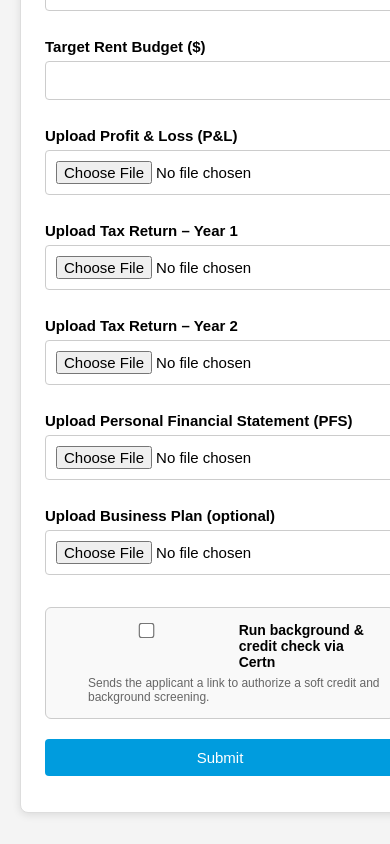
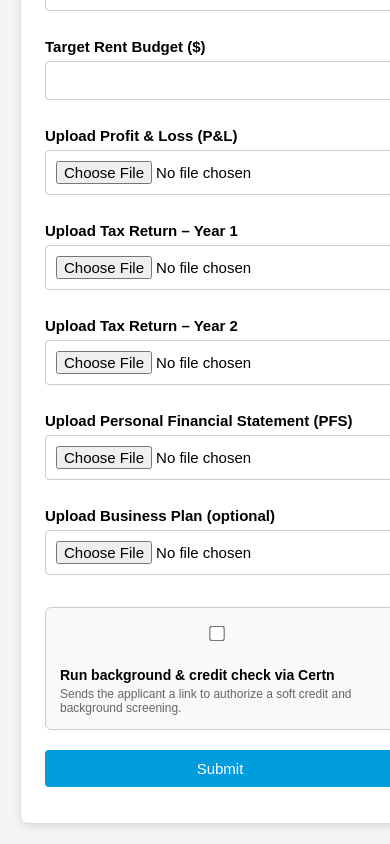
Before and after one commit to Adeptwell/TenantScore, a plain HTML site: page static/index.html in a window 390 px wide. Shown: the part 1357-2201 px from the top of the page. Drawn offline with Linux system fonts and the light colour scheme.

Commit message:
Update index.html to mobile and desktop optimized version

```diff
--- a/static/index.html
+++ b/static/index.html
@@ -80,23 +80,27 @@
     }
     .checkbox-row {
       display: flex;
+      flex-wrap: wrap;
       align-items: flex-start;
     }
     .checkbox-row input[type="checkbox"] {
       margin-right: 10px;
+      margin-top: 5px;
       transform: scale(1.2);
-      margin-top: 2px;
+    }
+    .checkbox-text {
+      flex: 1 1 80%;
+      display: flex;
+      flex-direction: column;
     }
     .checkbox-label {
       font-weight: bold;
       font-size: 15px;
-      margin: 0;
     }
     .checkbox-subtext {
-      margin-left: 28px;
-      margin-top: 6px;
       font-size: 13px;
       color: #666;
+      margin-top: 4px;
     }
     @media (max-width: 600px) {
       h2 {
@@ -183,10 +187,12 @@
       <div class="checkbox-container">
         <div class="checkbox-row">
           <input type="checkbox" id="run_certn" />
-          <label for="run_certn" class="checkbox-label">Run background & credit check via Certn</label>
-        </div>
-        <div class="checkbox-subtext">
-          Sends the applicant a link to authorize a soft credit and background screening.
+          <div class="checkbox-text">
+            <label for="run_certn" class="checkbox-label">Run background & credit check via Certn</label>
+            <div class="checkbox-subtext">
+              Sends the applicant a link to authorize a soft credit and background screening.
+            </div>
+          </div>
         </div>
       </div>
 
```
